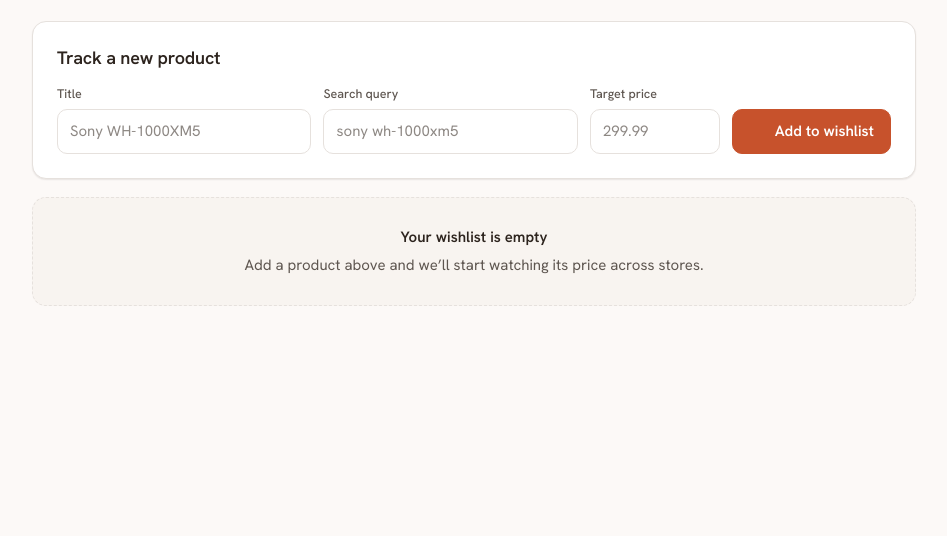
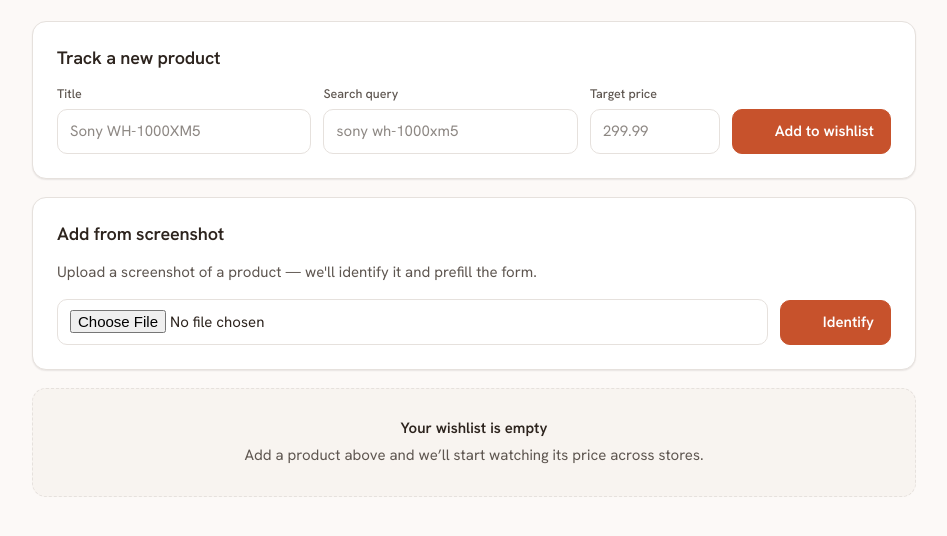
Before and after one commit to djsurt/product-tracker, a FastAPI app: template api/templates/dashboard.html in a window 1280 px wide. Shown: the part 171-707 px from the top of the page, without its empty margins (166-1113 px from the left). Run offline with FastAPI, Linux system fonts and the light colour scheme; the template is opened without the code that fills it, so the values that code supplies are empty.

Commit message:
Add screenshot upload UI: identify -> prefilled confirm form
Co-Authored-By: Claude Fable 5 <noreply@anthropic.com>

```diff
--- a/api/routers/web.py
+++ b/api/routers/web.py
@@ -16,7 +16,7 @@ import uuid
 from decimal import Decimal, InvalidOperation
 from pathlib import Path
 
-from fastapi import APIRouter, Depends, Form, HTTPException, Request, status
+from fastapi import APIRouter, Depends, File, Form, HTTPException, Request, UploadFile, status
 from fastapi.responses import HTMLResponse, RedirectResponse
 from fastapi.templating import Jinja2Templates
 from sqlalchemy import func, select
@@ -24,7 +24,7 @@ from sqlalchemy.orm import Session
 
 from api.deps import SESSION_COOKIE, get_optional_web_user, require_web_user
 from api.jobs import enqueue_product_refresh
-from core import metrics
+from core import metrics, vision
 from core.db import get_db
 from core.models import Alert, DeadLetter, Offer, PricePoint, TrackedProduct, User
 from core.security import create_access_token, hash_password, verify_password
@@ -389,6 +389,41 @@ def create_item(
     return templates.TemplateResponse(request, "_items.html", {"items": items})
 
 
+@router.post("/app/items/identify", response_class=HTMLResponse)
+def identify_screenshot(
+    request: Request,
+    file: UploadFile = File(...),
+    user: User = Depends(require_web_user),
+):
+    """Screenshot → prefilled add-item form (HTMX fragment).
+
+    Always 200: HTMX only swaps 2xx responses, so errors ride inside the
+    fragment as a message plus an empty manual form.
+    """
+    ident = None
+    error = None
+    if file.content_type not in vision.ALLOWED_IMAGE_TYPES:
+        error = "That file type isn't supported — upload a PNG, JPEG, WebP, or GIF."
+    else:
+        data = file.file.read(vision.MAX_IMAGE_BYTES + 1)
+        if len(data) > vision.MAX_IMAGE_BYTES:
+            error = "Image is over 5 MB — crop or resize it and try again."
+        else:
+            try:
+                ident = vision.identify_product(data, file.content_type)
+            except vision.VisionNotConfigured:
+                error = "Screenshot identification isn't configured on this server."
+            except vision.VisionUnavailable:
+                error = "Identification failed — try again, or add the item manually."
+            else:
+                if not ident.identified:
+                    ident = None
+                    error = "Couldn't spot a product in that image — fill the form manually."
+    return templates.TemplateResponse(
+        request, "_identify_result.html", {"ident": ident, "error": error}
+    )
+
+
 @router.delete("/app/items/{item_id}", response_class=HTMLResponse)
 def delete_item(
     request: Request,
--- a/api/templates/dashboard.html
+++ b/api/templates/dashboard.html
@@ -30,6 +30,26 @@
   </form>
 </div>
 
+<div class="card">
+  <h2>Add from screenshot</h2>
+  <p class="muted">Upload a screenshot of a product — we'll identify it and prefill the form.</p>
+  <form hx-post="/app/items/identify" hx-target="#identify-result" hx-swap="innerHTML"
+        hx-encoding="multipart/form-data">
+    <div class="row" style="align-items:flex-end;">
+      <div class="grow">
+        <input type="file" name="file" accept="image/png,image/jpeg,image/webp,image/gif" required>
+      </div>
+      <div>
+        <button type="submit">
+          <span class="htmx-indicator" aria-hidden="true">⏳</span>
+          Identify
+        </button>
+      </div>
+    </div>
+  </form>
+  <div id="identify-result"></div>
+</div>
+
 <div id="items">
   {% include "_items.html" %}
 </div>
```
Also changed, not shown: api/templates/_identify_result.html (added, +25 -0 lines), tests/test_web.py (+71 -0 lines).
